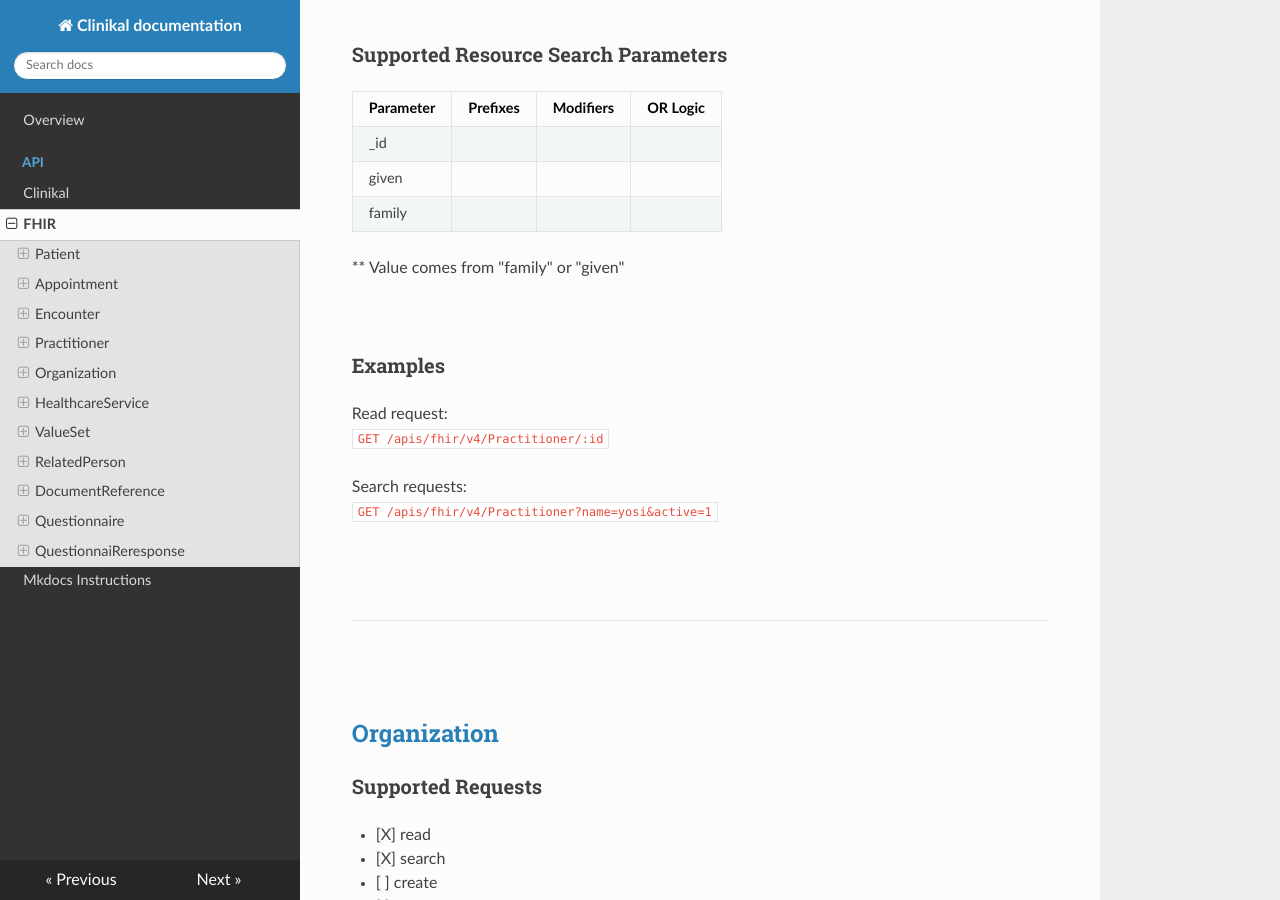
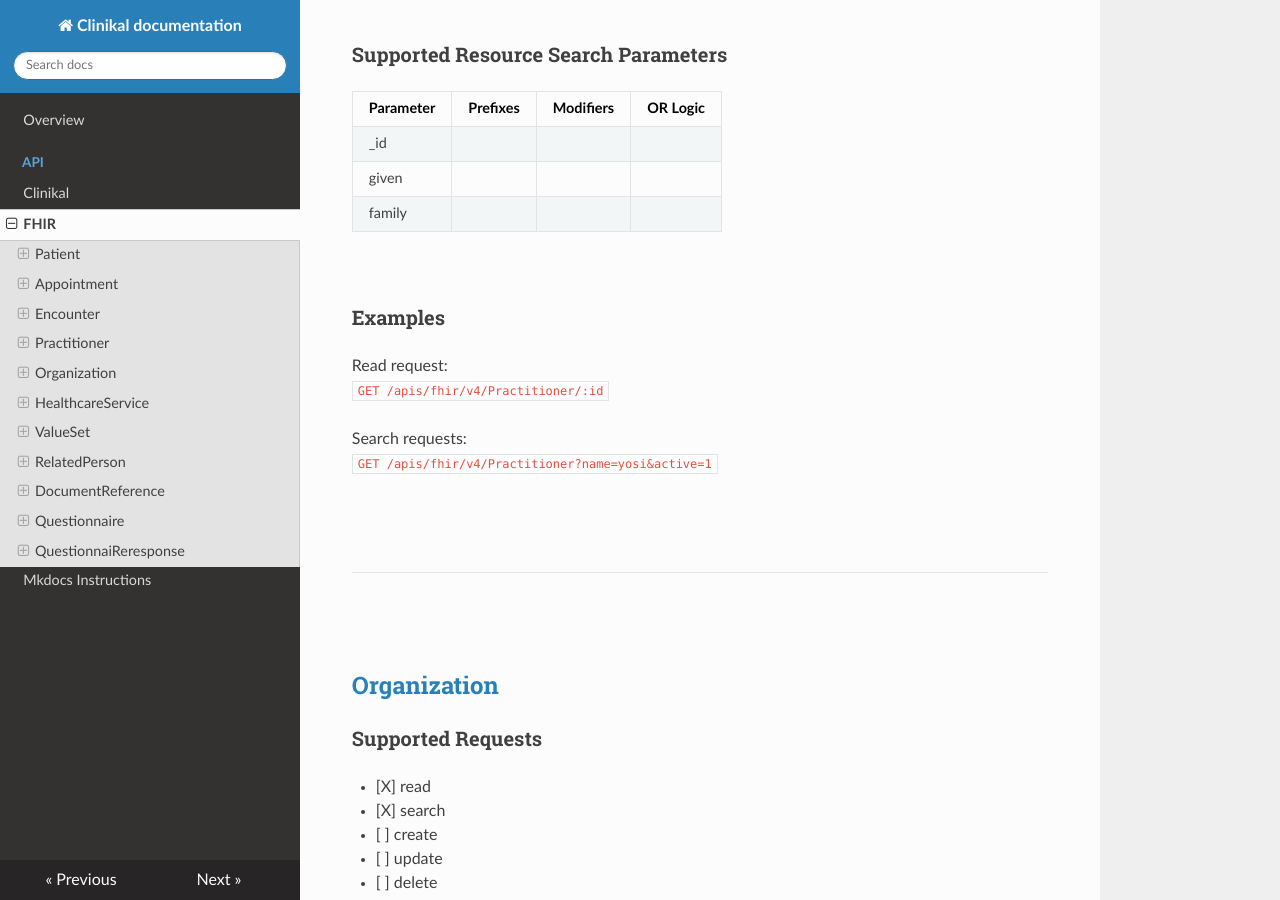
Before and after one commit to MohGovIL/Clinical-Documentation, an MkDocs documentation site: the page built from docs/api/fhir.md, in a window 1280 px wide and 900 px high, scrolled down 8840 px. Built offline with MkDocs 1.6.1, drawn with Linux system fonts in a browser that asks for light colours; nearby versions of some CDN libraries.

Commit message:
fix practitioner

```diff
--- a/docs/api/fhir.md
+++ b/docs/api/fhir.md
@@ -432,8 +432,6 @@ Parameter|Prefixes|Modifiers|OR Logic
 _id|||
 given|||
 family|||
-
-** Value comes from "family" or "given"
 
 <br>
 
```
